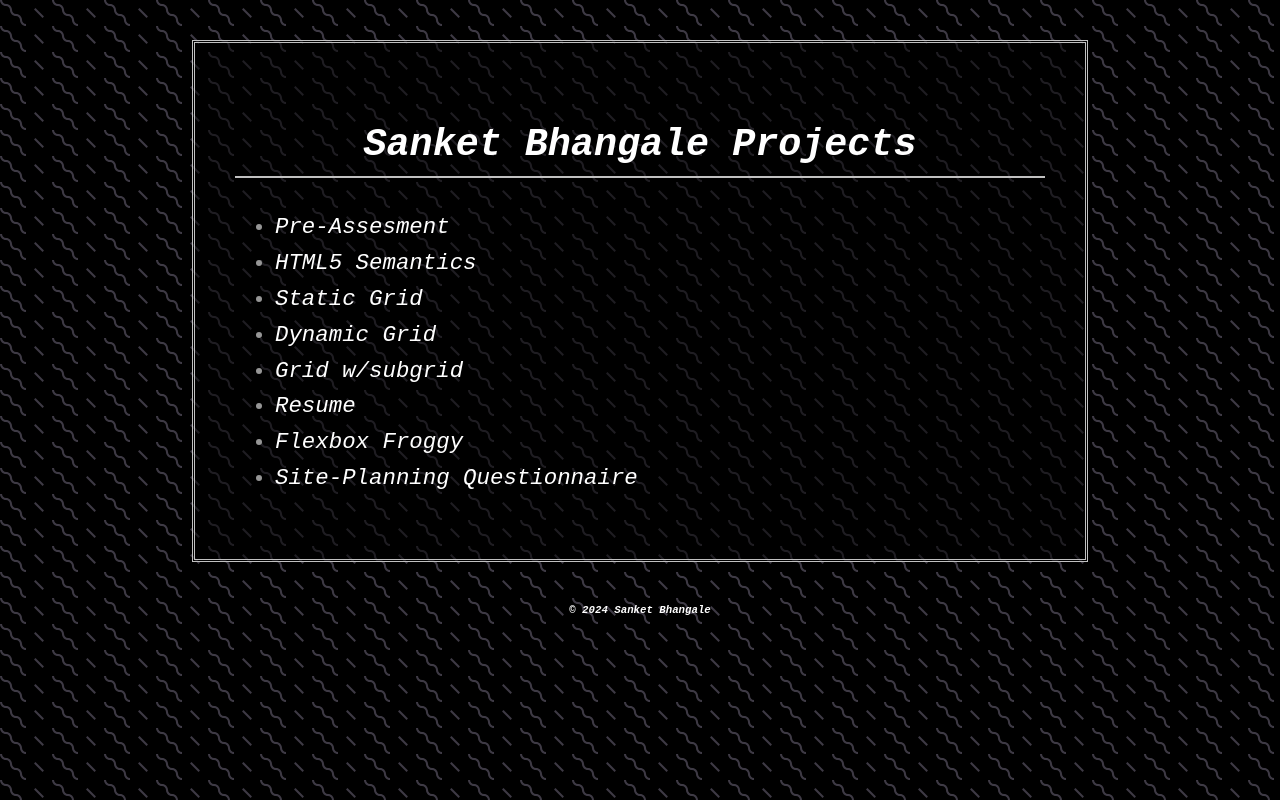
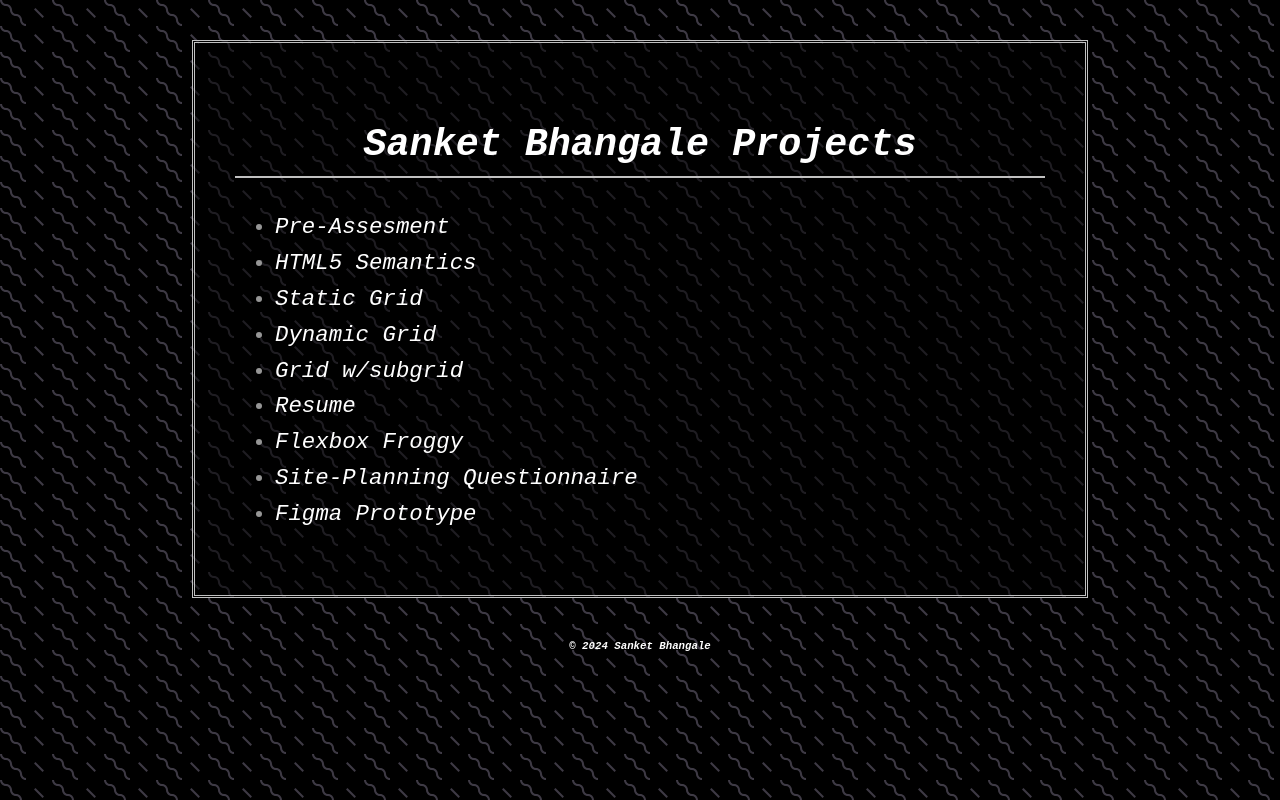
Before and after one commit to SanketBhangale1803/Mobile-Web, a plain HTML site: page index.html in a window 1280 px wide. Drawn offline with Linux system fonts and the light colour scheme.

Commit message:
added figma prototype

```diff
--- a/index.html
+++ b/index.html
@@ -20,6 +20,7 @@
           <li><a href="resume/index.html">Resume</a></li>
           <li><a href="assets/img/Flex-froggy.png">Flexbox Froggy</a></li>
           <li><a href="final-project/site-planning/index.html">Site-Planning Questionnaire</a></li>
+          <li><a href="https://www.figma.com/file/AZg8zPIVmFO4HxEIt9gfcK/Figma-Prototype?type=design&node-id=0-1&mode=design&t=Z9udxEBmKqpg8rUQ-0">Figma Prototype</a></li>
         </ul>
       </nav>
     </section>
```
